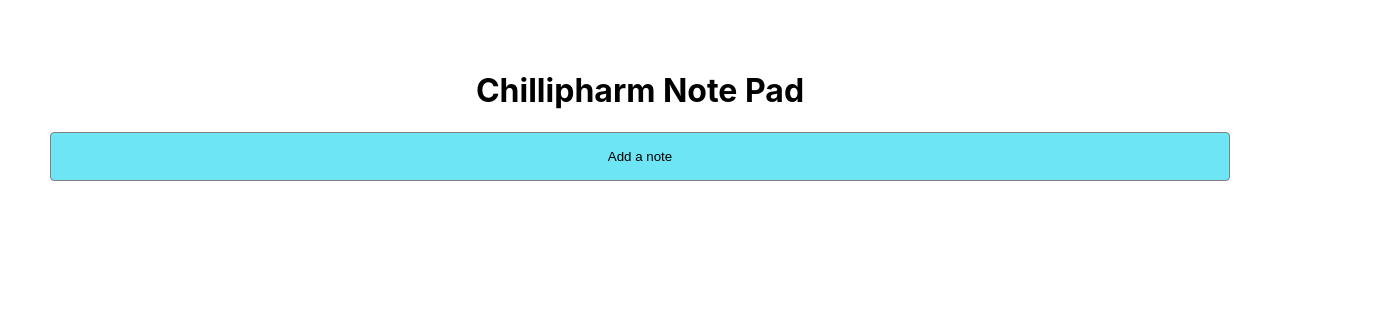
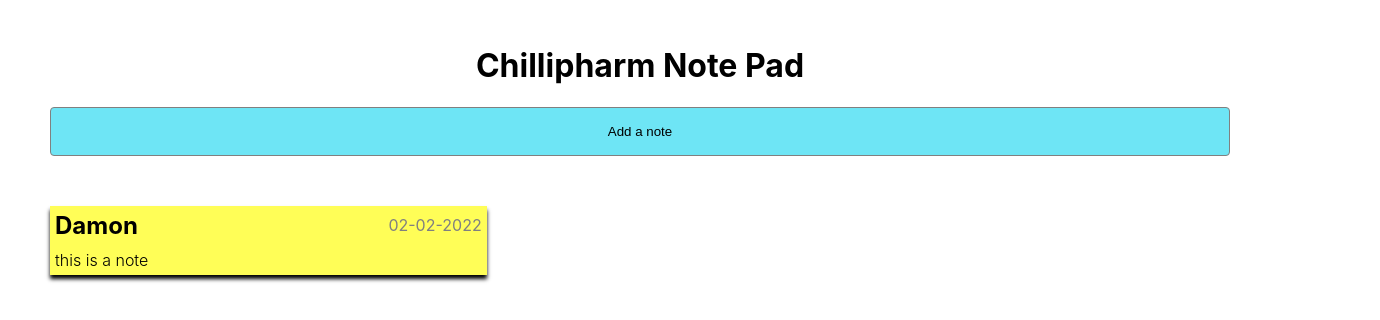
Before and after one commit to damonspencerroberts/React-Note-Pad-Exercise, a React (Create React App) app: page / in a window 1280 px wide. Shown: the top 320 px of the page, 1380 px wide, since content can reach past the window. Built offline with nearby package versions, Linux system fonts and the light colour scheme.

Commit message:
add note component

```diff
--- a/src/App.js
+++ b/src/App.js
@@ -3,7 +3,9 @@
 import Button from "./components/button";
 import Form from "./components/form";
 import Header from "./components/header";
+import Notes from "./components/notes";
 import MainContainer from "./containers/mainContainer";
+import NotesContainer from "./containers/notesContainer";
 import NoteContext from "./context/NoteContext";
 
 function App() {
@@ -24,6 +26,9 @@
           </Button>
         )}
       </MainContainer>
+      <NotesContainer>
+        <Notes />
+      </NotesContainer>
     </NoteContext.Provider>
   );
 }
--- /dev/null
+++ b/src/components/note.js
@@ -0,0 +1,50 @@
+import React from "react";
+import styled from "styled-components";
+
+const Note = (props) => {
+  const { name, date, note } = props.note;
+  return (
+    <StyledNote>
+      <Header>
+        <Name>{name}</Name>
+        <Date>{date}</Date>
+      </Header>
+      <Content>{note}</Content>
+    </StyledNote>
+  );
+};
+
+export default Note;
+
+const StyledNote = styled.div`
+  padding: 5px;
+  background: #fffe57;
+  box-shadow: 0px 4px 4px black;
+  min-width: calc(100% / 3);
+`;
+
+const Header = styled.div`
+  display: flex;
+  align-items: center;
+  justify-content: space-between;
+`;
+
+const Content = styled.div`
+  display: flex;
+  font-size: 16px;
+  font-weight: 300;
+  color: black;
+  padding-top: 10px;
+`;
+
+const Name = styled.div`
+  font-size: 24px;
+  font-weight: 700;
+  color: black;
+`;
+
+const Date = styled.div`
+  font-size: 16px;
+  font-weight: 400;
+  color: grey;
+`;
--- /dev/null
+++ b/src/components/notes.js
@@ -0,0 +1,13 @@
+import React from "react";
+import Note from "./note";
+import styled from "styled-components";
+
+const Notes = () => {
+  return (
+    <Note
+      note={{ name: "Damon", date: "02-02-2022", note: "this is a note" }}
+    />
+  );
+};
+
+export default Notes;
--- a/src/containers/mainContainer.js
+++ b/src/containers/mainContainer.js
@@ -9,7 +9,7 @@
 export default MainContainer;
 
 const StyledMainContainer = styled.div`
-  padding: 50px;
+  padding: 25px 50px;
   display: flex;
   align-items: center;
   justify-content: center;
--- /dev/null
+++ b/src/containers/notesContainer.js
@@ -0,0 +1,16 @@
+import React from "react";
+import styled from "styled-components";
+
+const NotesContainer = (props) => {
+  return <StyledNotesContainer>{props.children}</StyledNotesContainer>;
+};
+
+export default NotesContainer;
+
+const StyledNotesContainer = styled.div`
+  padding: 25px 50px;
+  display: flex;
+  width: 100%;
+  display: flex;
+  flex: wrap;
+`;
```
